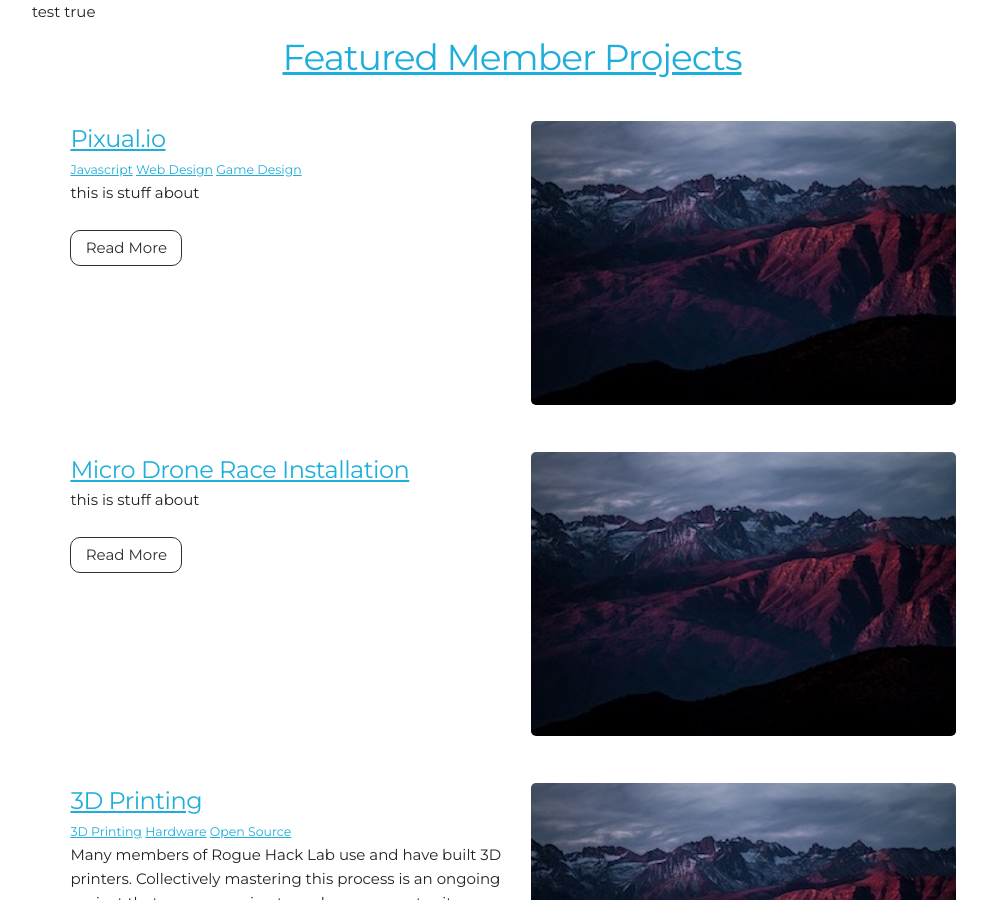
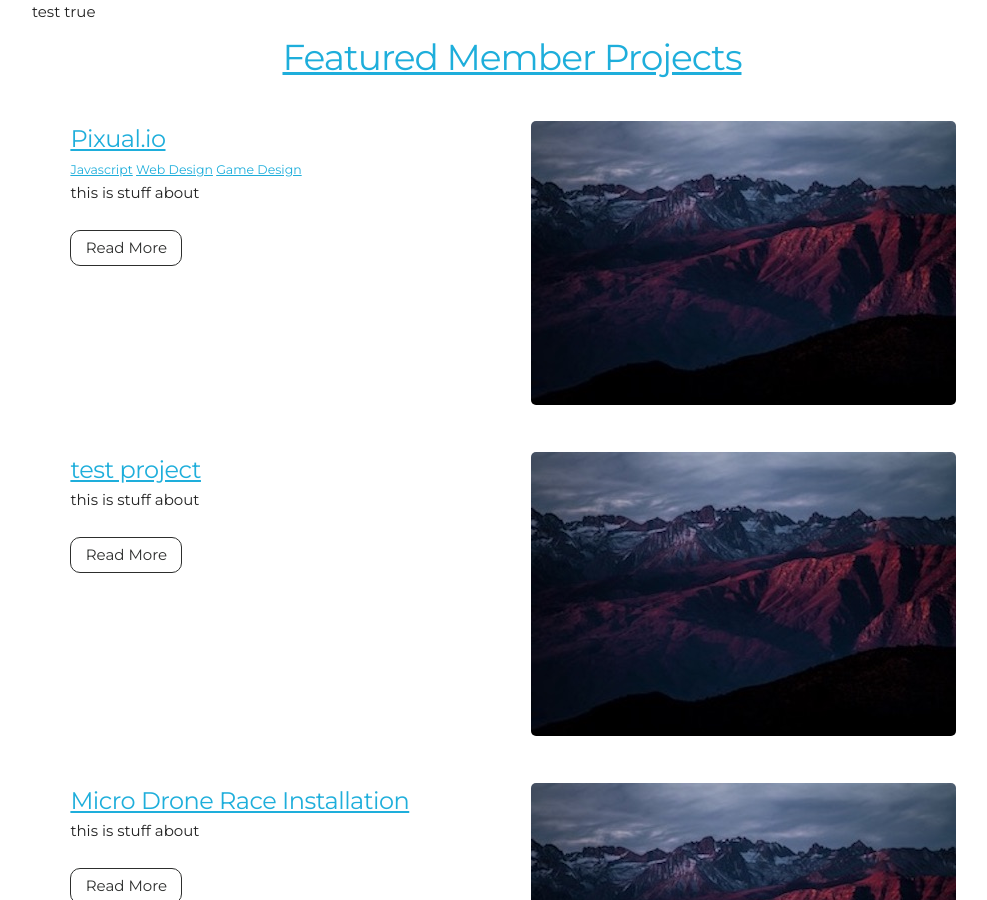
Before and after one commit to rogue-hack-lab/rogue-hack-lab.github.io, a Jekyll site: the page built from _pages/project-toc.html, in a window 1280 px wide and 900 px high. Shown: the whole window, without its empty margins (128-1115 px from the left). Built offline with Jekyll 4.4.1, drawn with Linux system fonts in a browser that asks for light colours.

Commit message:
featured-projects now looks for passed parameter "all:boolean" to bypass project.featured==true

```diff
--- a/_includes/featured-projects.html
+++ b/_includes/featured-projects.html
@@ -4,7 +4,7 @@
     <h3><a href="{{ '/pages/project-toc.html' | prepend: site.baseurl }}">Featured Member Projects</a></h3>
   </div>
   {% for project in site.projects %}
-    {% if project.featured == true or include.includeAll == true %}
+    {% if project.featured == true or include.all == true %}
       <div class="row user-projects">
         <div class="six columns images">
           <img alt="mountains" src="{{ '/assets/img/mountains.jpg' | prepend: site.baseurl }}" />
```
